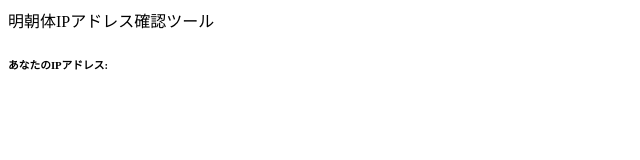
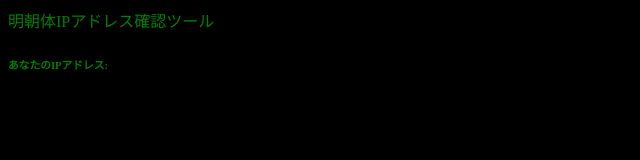
Before and after one commit to io4null0/IP, a plain HTML site: page index.html in a window 1280 px wide. Shown: the whole page, without its empty margins (0-640 px from the left). Drawn offline with Linux system fonts and the light colour scheme; no server answers.

Commit message:
Update index.html

```diff
--- a/index.html
+++ b/index.html
@@ -4,7 +4,8 @@
   <title>IPアドレス確認</title>
 </head>
 <body>
- <font face="ＭＳ 明朝,平成明朝">明朝体</font
+<body bgcolor="black" text="green">
+  <font face="ＭＳ 明朝,平成明朝">明朝体</font
  <h8>IPアドレス確認ツール<h8>
   <h6>あなたのIPアドレス: <span id="ip"></span></h6>
   <script>
```
